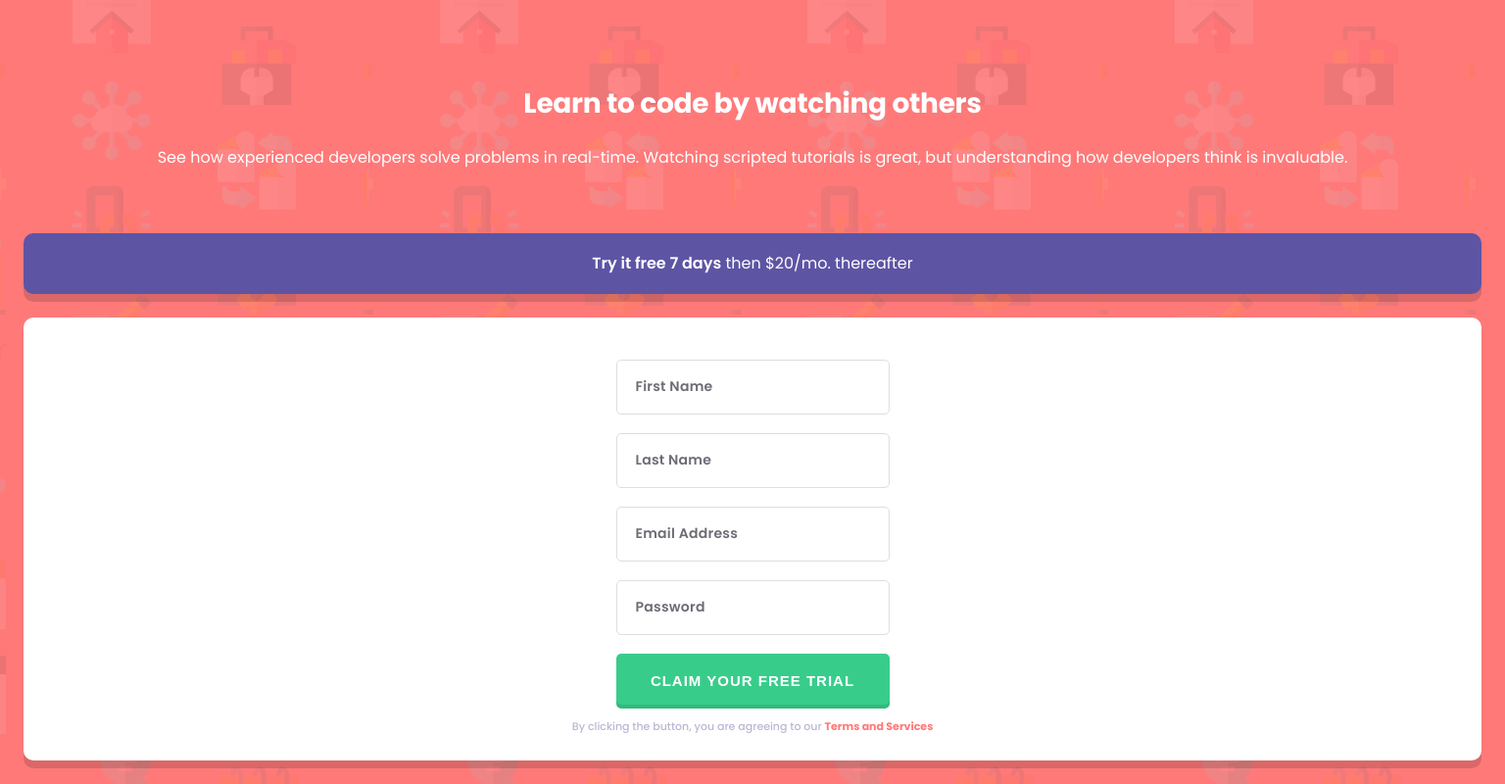
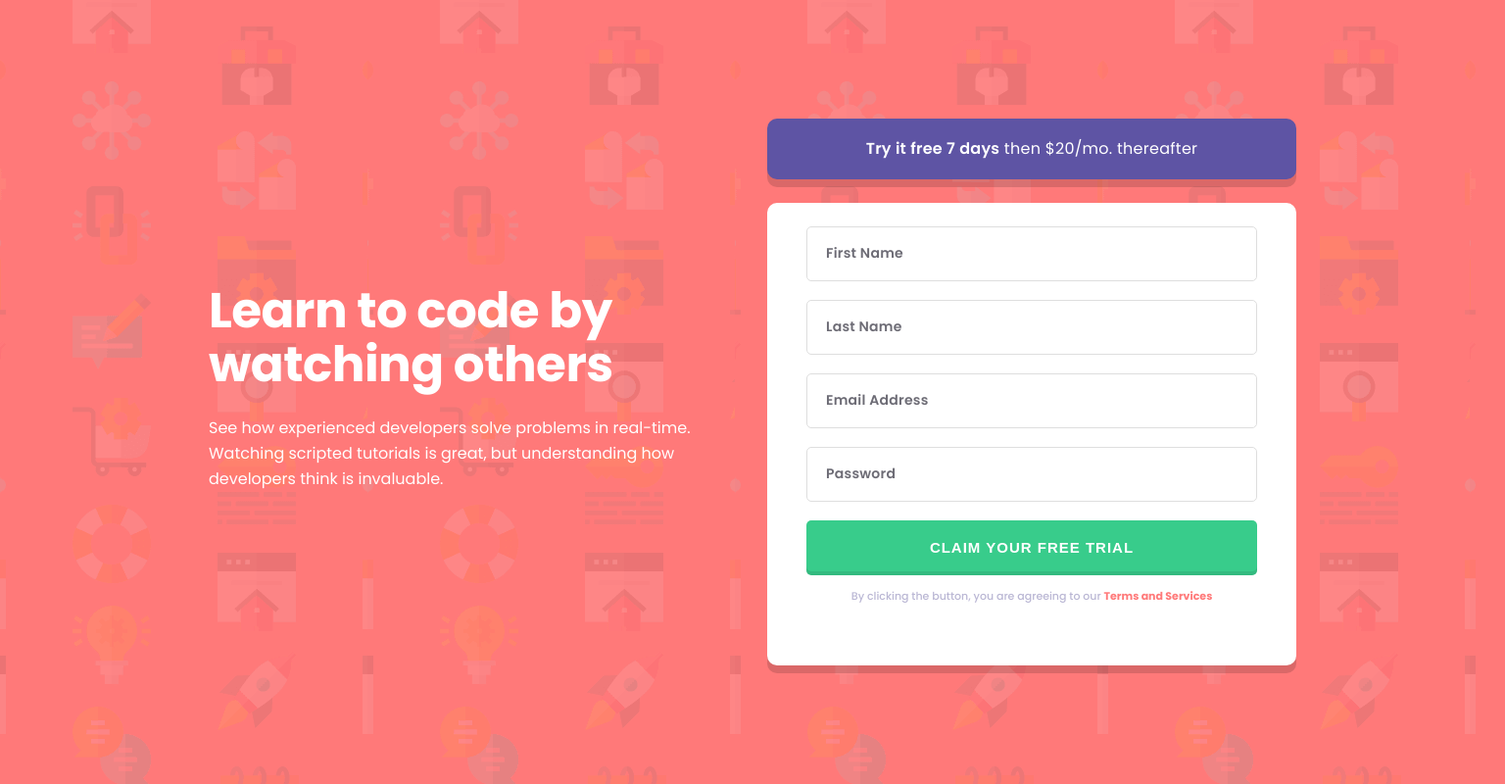
Before and after one commit to KathrynDavies123/intro-sign-up-form-component, a plain HTML site: page index.html in a window 1536 px wide. Shown: the whole page at 98% size. Drawn offline with Linux system fonts and the light colour scheme.

Commit message:
started desktop

```diff
--- a/assets/css/style.css
+++ b/assets/css/style.css
@@ -13,6 +13,8 @@ html {
 body {
   background-image: url("../images/bg-intro-mobile.png");
   background-color: #ff7979;
+  display: flex;
+  justify-content: center;
 }
 
 main {
@@ -20,6 +22,7 @@ main {
   display: flex;
   flex-direction: column;
   gap: 64px;
+  max-width: 450px;
 }
 
 article {
@@ -113,6 +116,9 @@ article:first-of-type {
   background-color: #5e54a4;
   box-shadow: 0px 8px 0px rgba(0, 0, 0, 0.14688);
   border-radius: 10px;
+  font-size: 15px;
+  line-height: 26px;
+  letter-spacing: 0.267857px;
 }
 
 .inputcontainer {
@@ -131,6 +137,10 @@ article:first-of-type {
   border: 1px solid #dedede;
   border-radius: 5px;
   margin-top: 19px;
+}
+
+.inputcontainer:first-of-type {
+  margin-top: 0;
 }
 
 .errorborder {
@@ -156,6 +166,13 @@ article:first-of-type {
   margin-right: 3px;
 }
 
+button:hover {
+  background-color: #77e2b3;
+  box-shadow: inset 0px -4px 0px rgba(0, 0, 0, 0.0908818);
+  border-radius: 5px;
+  cursor: pointer;
+}
+
 .tandcs {
   font-weight: 500;
   font-size: 11px;
@@ -169,3 +186,51 @@ article:first-of-type {
 .erroricon {
   display: none;
 }
+
+@media (min-width: 1300px) {
+  main {
+    flex-direction: row;
+    max-width: 100%;
+    height: 100vh;
+    align-items: center;
+    gap: 45px;
+  }
+
+  article:first-of-type {
+    padding: 0;
+    width: 525px;
+    height: 220px;
+  }
+
+  article:nth-of-type(2) {
+    width: 540px;
+    height: 558px;
+  }
+
+  h1 {
+    font-size: 50px;
+    line-height: 55px;
+    letter-spacing: -0.520833px;
+    text-align: left;
+  }
+
+  form {
+    width: 540px;
+    height: 474px;
+  }
+
+  button, .inputcontainer {
+
+        width: 460px;
+        height: 56px;
+
+  }
+
+  .descriptiontext {
+    text-align: left;
+  }
+
+  .tandcs {
+    line-height: 26px;
+  }
+}
--- a/index.html
+++ b/index.html
@@ -16,7 +16,7 @@
     <main>
       <article>
         <h1>Learn to code by watching others</h1>
-        <p>
+        <p class="descriptiontext">
           See how experienced developers solve problems in real-time. Watching
           scripted tutorials is great, but understanding how developers think is
           invaluable.
```
